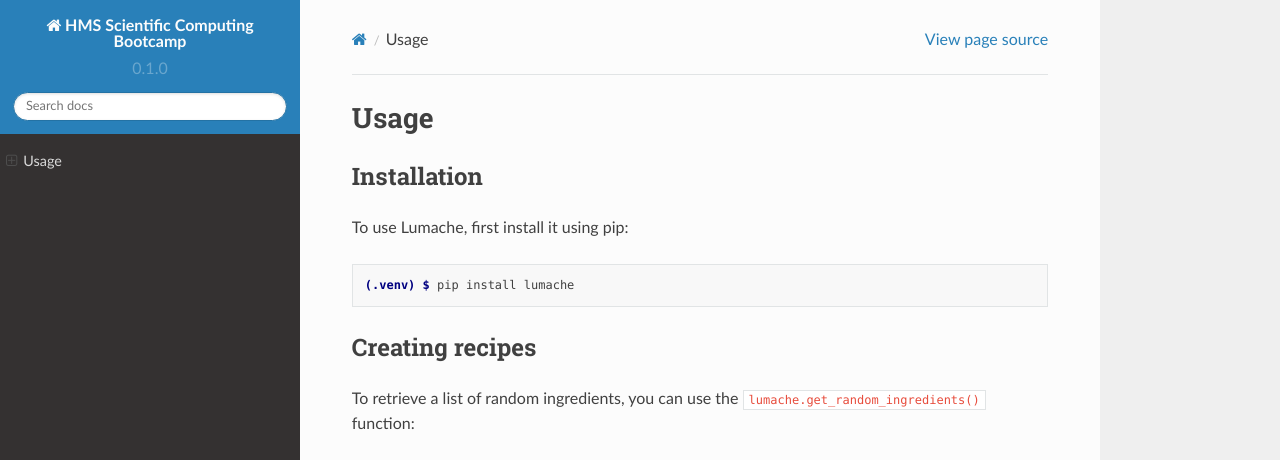
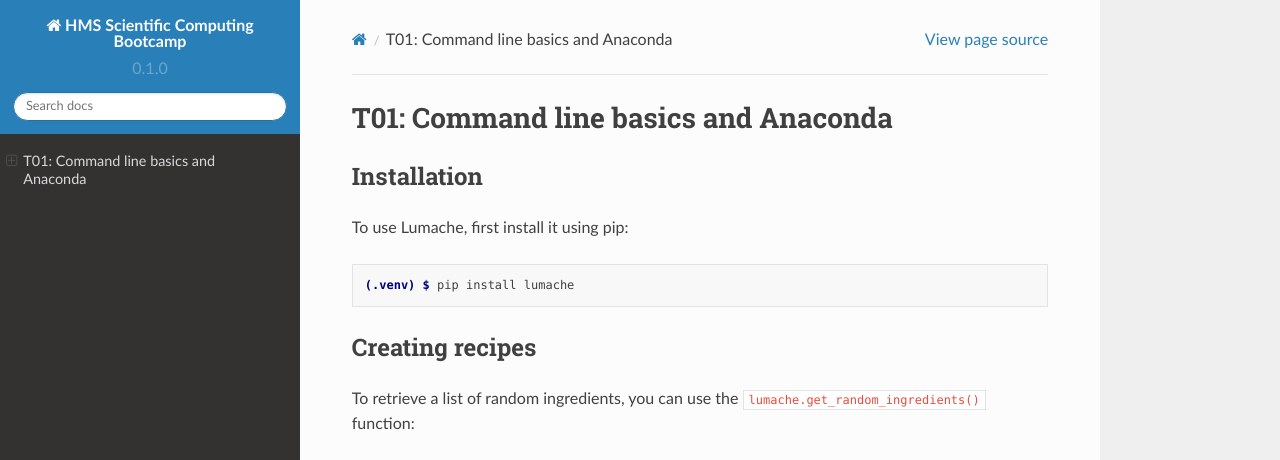
Before and after one commit to sanju99/hms_computing_bootcamp, a Sphinx documentation site: the page built from docs/source/usage.rst, in a window 1280 px wide and 1036 px high. Shown: the top 460 px of the window. Built offline with Sphinx 7.4.7 and the Read the Docs theme 2.0.0, drawn with Linux system fonts in a browser that asks for light colours; pages that are not in the unit, such as notebooks, are missing from menus; grey boxes are pictures that could not be loaded.

Commit message:
Update usage.rst

```diff
--- a/docs/source/usage.rst
+++ b/docs/source/usage.rst
@@ -1,4 +1,4 @@
-Usage
+T01: Command line basics and Anaconda
 =====
 
 .. _installation:
```
